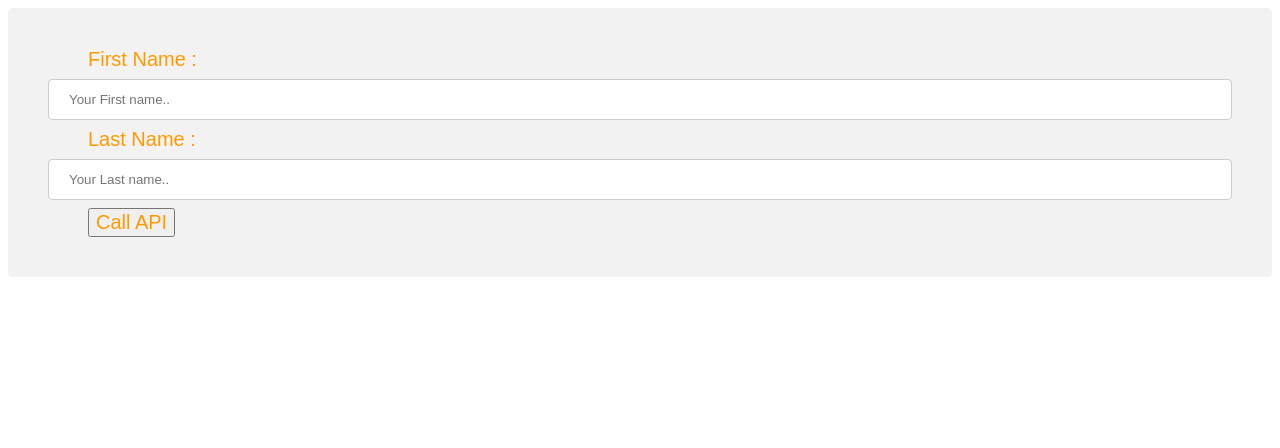
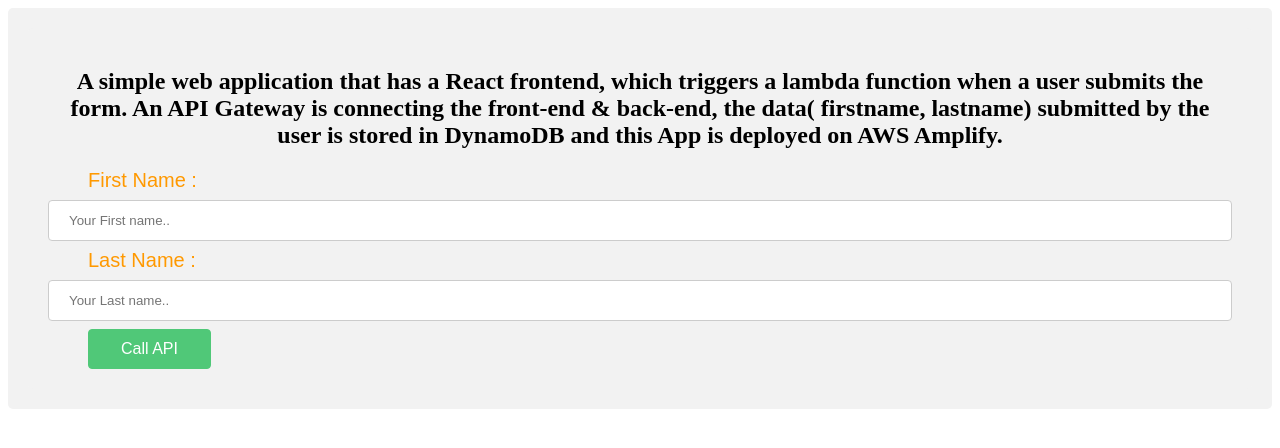
Before and after one commit to sidchopp/aws-serverless-simple-app, a React (Create React App) app: page / in a window 1280 px wide. Shown: the top 448 px of the page. Built offline with nearby package versions, Linux system fonts and the light colour scheme.

Commit message:
slight modifications in heading, button css,etc

```diff
--- a/src/App.css
+++ b/src/App.css
@@ -24,6 +24,18 @@
   padding: 20px;
 }
 
-.App {
+.button {
+  background-color: #50c878; /* Green */
+  border: 1px solid #50c878;
+  border-radius: 4px;
+  color: white;
+  padding: 10px 32px;
   text-align: center;
+  text-decoration: none;
+  display: inline-block;
+  font-size: 16px;
+  cursor: pointer;
 }
+.button:hover {
+  background-color: #00a36c;
+}
--- a/src/App.js
+++ b/src/App.js
@@ -30,16 +30,20 @@
   const handleSubmit = (e) => {
     e.preventDefault();
     callAPI(firstName, lastName);
+    setFirstName('');
+    setLastName('');
   }
 
   return (
     <div >
-      <form >
+      <h2 style={{ textAlign: 'center' }}>A simple web application that has a React frontend, which triggers a lambda function when a user submits the form. An API Gateway is connecting the front-end & back-end, the data( firstname, lastname) submitted by the user is stored in DynamoDB and this App is deployed on AWS Amplify. </h2>
+      <form onSubmit={handleSubmit}  >
         <label htmlFor='firstName'>First Name :</label>
         <input
           type="text"
           id="firstName"
           name="fname"
+          required
           placeholder="Your First name.."
           value={firstName}
           onChange={(e) => setFirstName(e.target.value)} />
@@ -48,11 +52,12 @@
           type="text"
           id="lastName"
           name='lname'
+          required
           placeholder="Your Last name.."
           value={lastName}
           onChange={(e) => setLastName(e.target.value)}
         />
-        <button type="submit" onClick={handleSubmit}  >Call API</button>
+        <button className='button' type="submit"  >Call API</button>
       </form>
     </div>
   );
```
Also changed, not shown: 1 other file (tests, documents, lock files or other folders).
